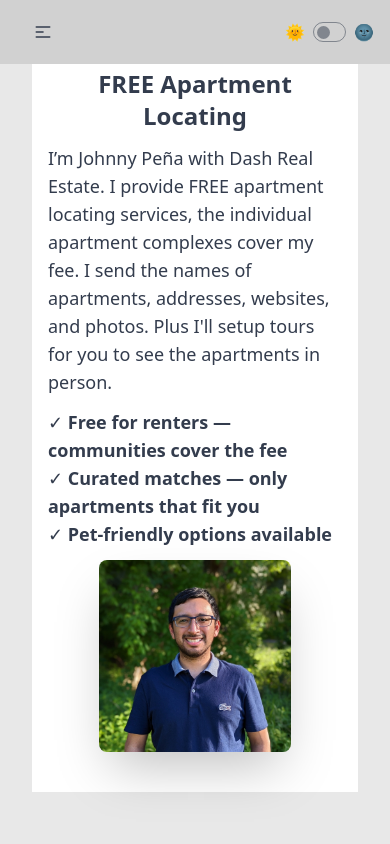
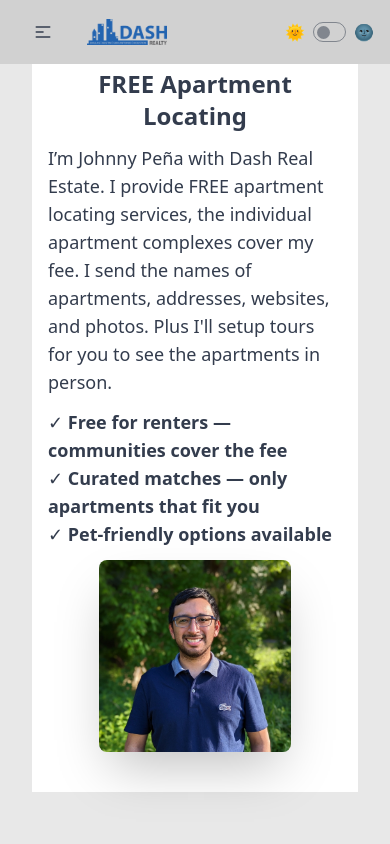
Before and after one commit to Johnny-Pena/real-estate, a React (Vite) app: page / in a window 390 px wide. Shown: the top 844 px of the page. Built offline with nearby package versions, Linux system fonts and the light colour scheme; no server answers.

Commit message:
updated Navebar.jsx and added 'scroll to top on route change'

```diff
--- a/src/App.jsx
+++ b/src/App.jsx
@@ -1,4 +1,5 @@
-import { BrowserRouter as Router, Route, Routes } from 'react-router-dom';
+import { BrowserRouter as Router, Route, Routes, useLocation } from 'react-router-dom';
+import { useEffect } from 'react';
 import './App.css';
 import './index.css';
 import Navbar from './components/layout/Navbar.jsx';
@@ -11,9 +12,21 @@ import PrivacyPolicy from './routes/privacy-policy.jsx';
 import TermsOfService from './routes/terms-of-service.jsx';
 import Apartments from './routes/apartments.jsx';
 
+// Scroll to top on route change
+function ScrollToTop() {
+  const { pathname } = useLocation();
+
+  useEffect(() => {
+    window.scrollTo(0, 0);
+  }, [pathname]);
+
+  return null;
+}
+
 function App() {
   return (
 <Router>
+  <ScrollToTop />
   <div>
   <AnalyticsTracker />
     {/* <MetaPixel /> */}
--- a/src/components/layout/Navbar.jsx
+++ b/src/components/layout/Navbar.jsx
@@ -62,8 +62,13 @@ export default function Navbar() {
               <li role="menuitem"><Link to="/contact" className="text-xl font-bold">Contact</Link></li>
             </ul>
           </div>
-       <Link to="/apartments" className="btn btn-ghost text-xl flex items-center">
-        <span className="hidden sm:inline">Johnny Peña - Real Estate</span>
+       <Link to="/" className="btn btn-ghost text-xl flex items-center">
+        <img
+          alt="Johnny Peña Real Estate Logo"
+          className="w-20 h-20 sm:w-24 sm:h-24 object-contain"
+          src="/images/Final-Logo.png"
+        />
+        <span className="hidden sm:inline ml-4">Johnny Peña Homes</span>
       </Link>
         </div>
         <div className="navbar-center hidden xl:flex">
@@ -71,9 +76,6 @@ export default function Navbar() {
             <li role="menuitem"><Link to="/apartments">Apartments</Link></li>
             <li role="menuitem"><Link to="/bio">Bio</Link></li>
             {/*<li role="menuitem"><Link to="/testimonials">Testimonials</Link></li>*/}
-            <li role="menuitem" className="hidden">
-            <a href="https://shop.arcomelody.com" target="_blank" rel="noopener noreferrer">Merch</a>
-            </li>
             <li role="menuitem"><Link to="/contact">Contact</Link></li>
           </ul>
         </div>
```
